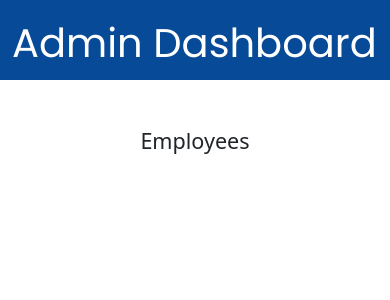
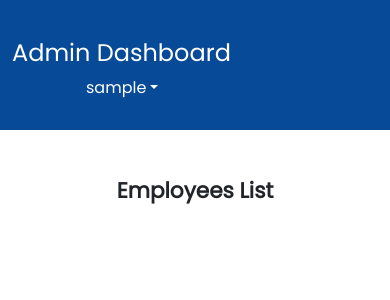
Before and after one commit to ShubhDeo/simployee-frontend, a React (Create React App) app: page /AdminDash in a window 390 px wide. Shown: the top 300 px of the page. Built offline with nearby package versions, Linux system fonts and the light colour scheme; no server answers; sample sign-in values are in the browser's storage.

Commit message:
responsiveness added

```diff
--- a/src/Components/AddEmployee.js
+++ b/src/Components/AddEmployee.js
@@ -85,7 +85,7 @@ const AddEmployee = ({ employees, setEmployees }) => {
       <Form>
         <Modal show={show} onHide={handleClose}>
           <Modal.Header closeButton>
-            <Modal.Title>Add Employees</Modal.Title>
+            <Modal.Title style={{fontFamily: "Poppins", fontWeight: "bolder"}}>Add Employees</Modal.Title>
           </Modal.Header>
           <Modal.Body>
             <Form.Group className="mb-3">
--- a/src/Components/AddTask.js
+++ b/src/Components/AddTask.js
@@ -90,7 +90,7 @@ const AddTask = ({
 
       <Modal show={show} onHide={handleClose}>
         <Modal.Header closeButton>
-          <Modal.Title>Add Tasks</Modal.Title>
+          <Modal.Title style={{fontFamily: "Poppins", fontWeight: "bolder"}}>Add Tasks</Modal.Title>
         </Modal.Header>
         <Modal.Body>
           <Form>
--- a/src/Components/EditEmployeeDetails.js
+++ b/src/Components/EditEmployeeDetails.js
@@ -106,7 +106,7 @@ const EditEmployeeDetails = ({ employeeDetails, setEmployeeDetails,employeeName,
 
       <Modal show={show} onHide={handleClose}>
         <Modal.Header closeButton>
-          <Modal.Title>Edit Details</Modal.Title>
+          <Modal.Title style={{fontFamily: "Poppins", fontWeight: "bolder"}}>Edit Details</Modal.Title>
         </Modal.Header>
         <Modal.Body>
           <Form>
--- a/src/Components/Pagination.js
+++ b/src/Components/Pagination.js
@@ -270,39 +270,40 @@ export default function App({
     return (
       <Modal show={show} onHide={handleClose} size="xl">
         <Modal.Header closeButton>
-          <Modal.Title>{name}</Modal.Title>
+          <Modal.Title style={{fontFamily: "Poppins", fontWeight: "bolder"}}>{name}</Modal.Title>
         </Modal.Header>
         <Modal.Body>
           <div style={{ display: "flex" }}>
             {employeeInfoToday ? (
               <div style={{ height: "40vh", width: "50%" }}>
-                <h3>{name}'s Statistics for today</h3>
+                <h4>{name}'s Statistics for today</h4>
                 <Piechart data={employeeInfoToday} />
               </div>
             ) : (
               <div style={{ width: "50%" }}>
-                <h2>No Data available for today</h2>
+                <h4>No Data available for today</h4>
               </div>
             )}
             {employeeInfoPrevious ? (
               <div style={{ height: "40vh", width: "50%" }}>
-                <h3>{name}'s Statistics for yesterday</h3>
+                <h4>{name}'s Statistics for yesterday</h4>
                 <Piechart data={employeeInfoPrevious} />
               </div>
             ) : (
               <div style={{ width: "50%" }}>
-                <h2>No Data available for yesterday</h2>
+                <h4>No Data available for yesterday</h4>
               </div>
             )}
           </div>
           {/* Bar Chart */}
           {employeeInfoWeek ? (
-            <div style={{ height: "40vh", width: "100%" }}>
+            <div style={{ height: "40vh", width: "100%", marginTop: "100px" }}>
+              <h4>{name}'s Statistics for last week</h4>
               <Barchart data={employeeInfoWeek} />
             </div>
           ) : (
             <div style={{ marginTop: "25%" }}>
-              <h3>Weekly data is unavailable</h3>
+              <h4>Weekly data is unavailable</h4>
             </div>
           )}
         </Modal.Body>
--- a/src/pages/AdminDash/AdminDash.css
+++ b/src/pages/AdminDash/AdminDash.css
@@ -7,6 +7,17 @@
   display: flex;
   justify-content: space-evenly;
 }
+
+h2 {
+  font-family: 'Poppins';
+  font-weight: bolder;
+}
+
+h4 {
+  font-family: 'Poppins';
+  font-weight: bolder;
+}
+
 
 #a-nav-text {
   font-size: 2.5rem;
@@ -23,3 +34,15 @@
 height: 100vh;
 /* background-color: #d2deec; */
 }
+
+@media (max-width: 1000px) {
+  #a-nav {
+    height: 130px;
+  }
+}
+
+@media (max-width: 600px) {
+  #a-nav-text {
+    font-size: 1.5rem;
+  }
+}
--- a/src/pages/AdminDash/AdminDash.js
+++ b/src/pages/AdminDash/AdminDash.js
@@ -7,6 +7,7 @@ import AddEmployee from "../../Components/AddEmployee";
 import axios from "axios";
 import { useEffect } from "react";
 import { useNavigate } from "react-router-dom";
+import "./AdminDash.css"
 
 function AdminDash() {
   const navigate = useNavigate();
@@ -62,7 +63,7 @@ function AdminDash() {
         <AdminNav employees={employees} setEmployees={setEmployees} />
         <div className="text-center">
           <div className="Left">
-            <h4> Employees</h4>
+            <h4> Employees List</h4>
             <br />
             <Pagination
               employees={employees}
--- a/src/pages/Employees/Employee.css
+++ b/src/pages/Employees/Employee.css
@@ -1,5 +1,6 @@
 @import url("https://fonts.googleapis.com/css2?family=Bree+Serif&display=swap");
 @import url('https://fonts.googleapis.com/css2?family=Poppins&display=swap');
+
 #nav {
   background-color: #074a98;
   font-family: 'Poppins', sans-serif;
@@ -7,6 +8,16 @@
   display: flex;
   justify-content: space-evenly;
 }
+
+h2 {
+  font-family: 'Poppins';
+}
+
+h4 {
+  font-family: 'Poppins';
+  font-weight: bolder;
+}
+
 
 #nav-text {
   font-size: 2.5rem;
--- a/src/pages/Employees/Employees.js
+++ b/src/pages/Employees/Employees.js
@@ -11,6 +11,7 @@ import axios from "axios";
 // import { TempleBuddhistOutlined } from "@mui/icons-material";
 import { parseNonNullablePickerDate } from "@mui/x-date-pickers/internals";
 import {Row, Col} from 'react-bootstrap'
+import './Employee.css'
 
 function Employees() {
   const colors = [
@@ -204,7 +205,7 @@ function Employees() {
         {employeeInfoToday && (
           <Col xs={12} lg={6} className="mb-5">
             <div style={{ height: "40vh", width: "100%", textAlign: "center" }}>
-            <h2>Your Statistics for Today</h2>
+            <h4>Your Statistics for Today</h4>
             <Piechart data={employeeInfoToday} />
           </div>
           </Col>
@@ -213,7 +214,7 @@ function Employees() {
         {employeeInfoPrevious && (
           <Col xs={12} lg={6} className="mb-5">
             <div style={{ height: "40vh", width: "100%", textAlign: "center" }}>
-            <h2>Your Statistics for Yesterday</h2>
+            <h4>Your Statistics for Yesterday</h4>
             <Piechart data={employeeInfoPrevious} />
           </div>
           </Col>
@@ -245,7 +246,7 @@ function Employees() {
               margin: "0px auto 0 auto",
             }}
           >
-            <h2 style={{ textAlign: "center" }}>Weekly Statistics for Tasks</h2>
+            <h4 style={{ textAlign: "center" }}>Weekly Statistics for Tasks</h4>
             <Barchart data={employeeInfoWeek} />
           </div>
         </div>
```
